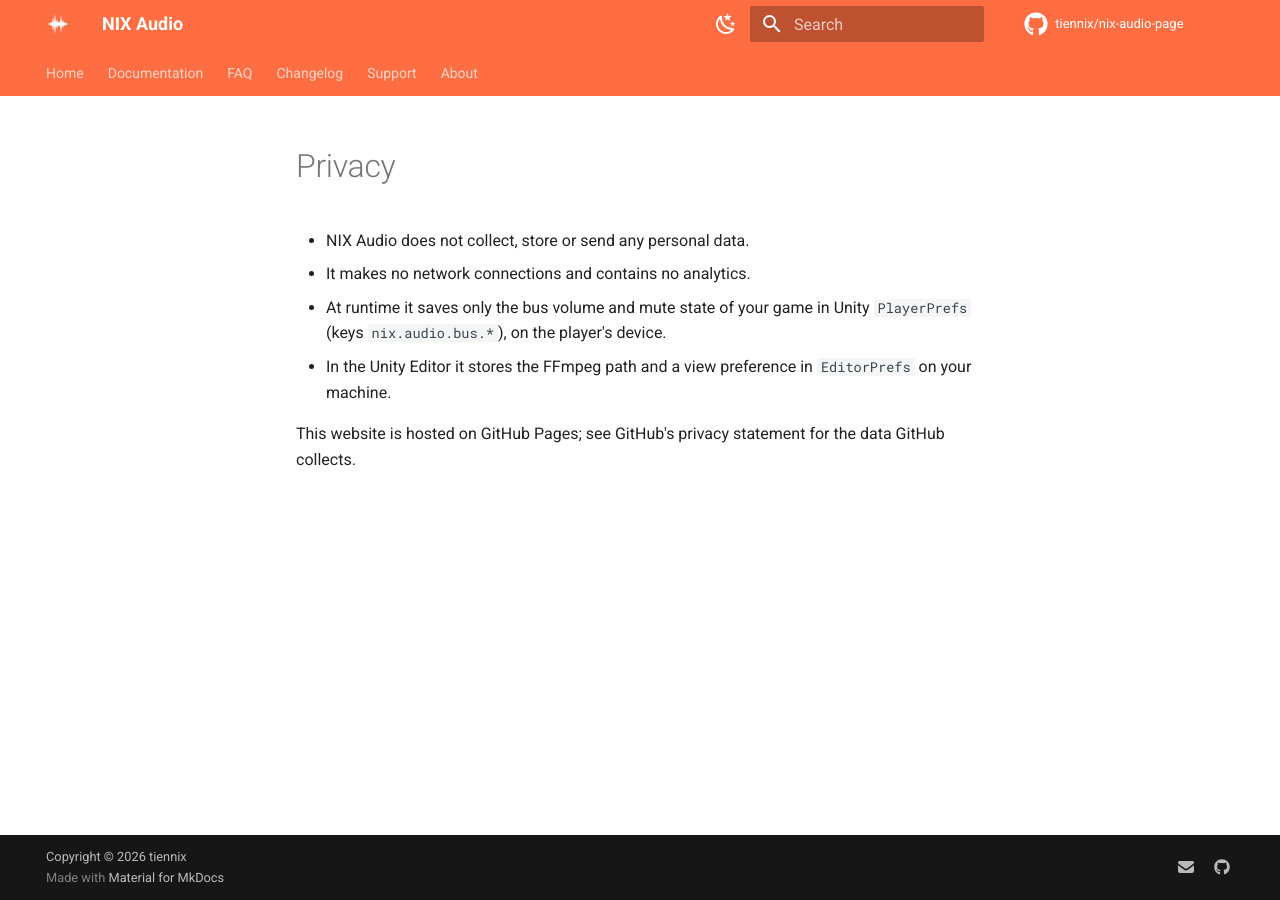
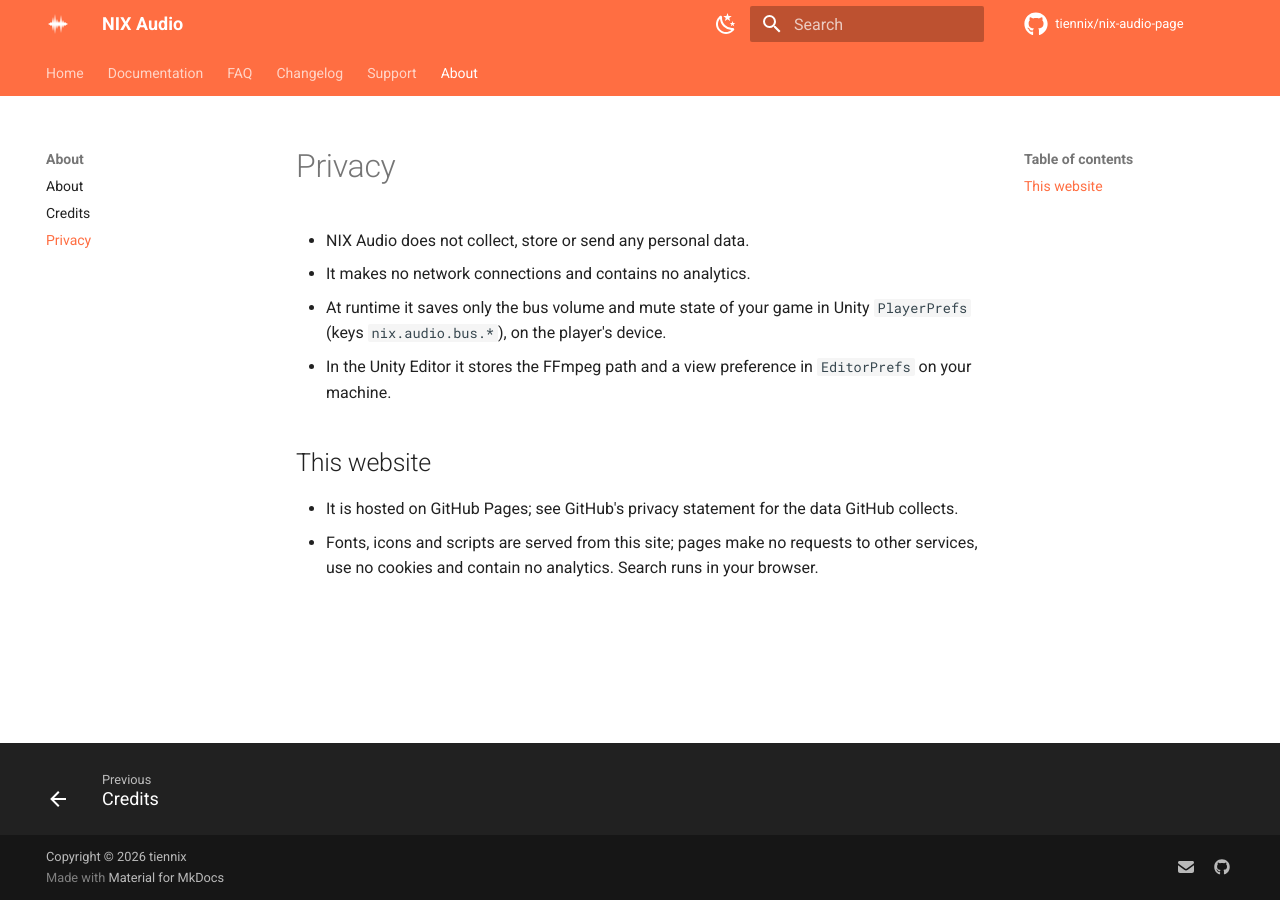
Before and after one commit to tiennix/nix-audio-page, an MkDocs documentation site: the page built from docs/privacy.md, in a window 1280 px wide. Built offline with MkDocs 1.6.1 and Material for MkDocs 9.7.7, drawn with Linux system fonts in a browser that asks for light colours; plug-ins that fetch from the network failed and are left out; comment, search, counter and statistics services are not loaded.

Commit message:
Add credits page, self-host fonts, update privacy notes
Co-Authored-By: Claude Opus 5.5 (1M context) <noreply@anthropic.com>

```diff
--- a/docs/privacy.md
+++ b/docs/privacy.md
@@ -6,4 +6,8 @@
   (keys `nix.audio.bus.*`), on the player's device.
 - In the Unity Editor it stores the FFmpeg path and a view preference in `EditorPrefs` on your machine.
 
-This website is hosted on GitHub Pages; see GitHub's privacy statement for the data GitHub collects.
+## This website
+
+- It is hosted on GitHub Pages; see GitHub's privacy statement for the data GitHub collects.
+- Fonts, icons and scripts are served from this site; pages make no requests to other services, use no
+  cookies and contain no analytics. Search runs in your browser.
--- a/mkdocs.yml
+++ b/mkdocs.yml
@@ -51,7 +51,16 @@ nav:
   - FAQ: faq.md
   - Changelog: changelog.md
   - Support: support.md
-  - About: about.md
+  - About:
+      - About: about.md
+      - Credits: credits.md
+      - Privacy: privacy.md
+
+plugins:
+  - search
+  - privacy:
+      assets_exclude:
+        - unpkg.com/mermaid@11/*
 
 markdown_extensions:
   - admonition
@@ -76,8 +85,6 @@ extra:
     - icon: fontawesome/brands/github
       link: https://github.com/tiennix/nix-audio-page
 
-not_in_nav: |
-  privacy.md
 
 validation:
   omitted_files: warn
```
Also changed, not shown: docs/about.md (+1 -1 lines), docs/credits.md (added, +37 -0 lines).
